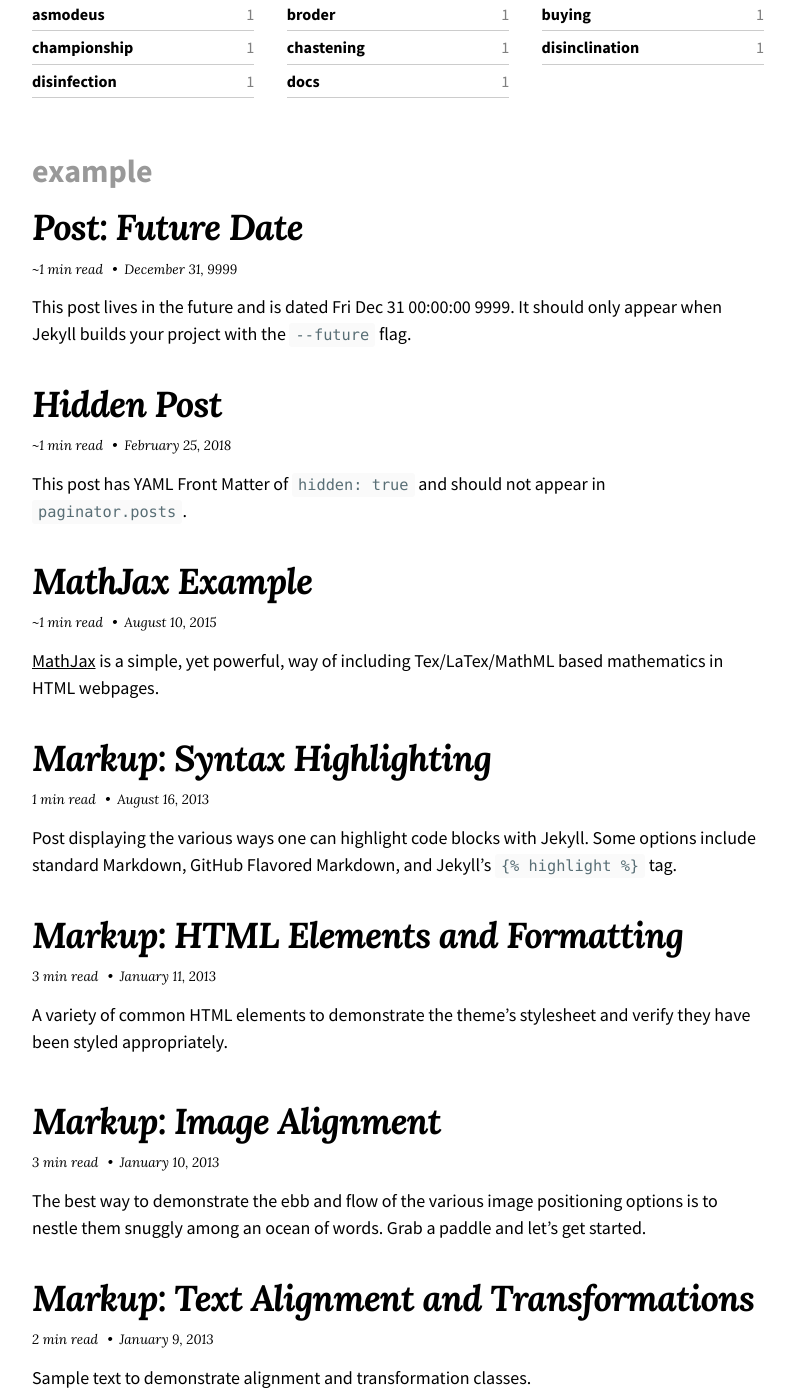
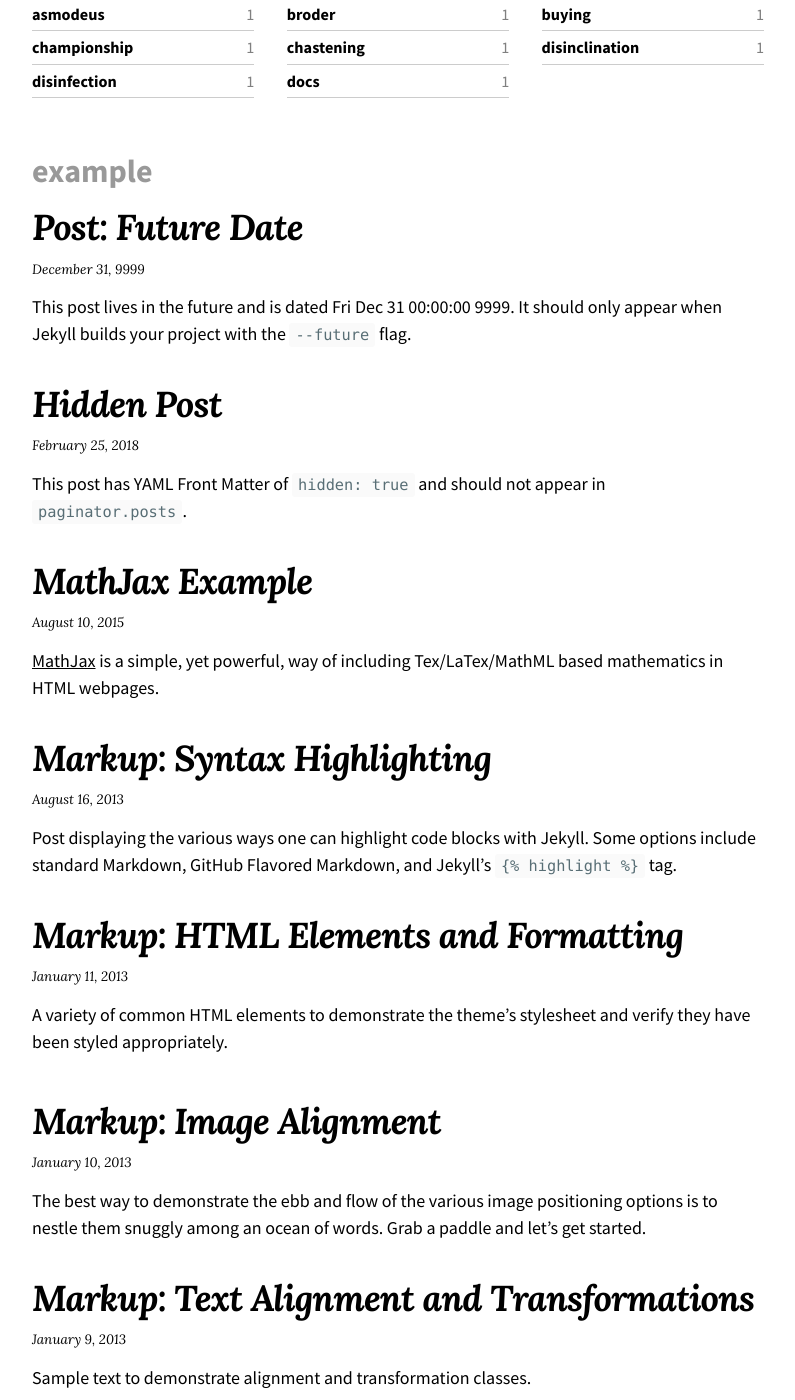
Before and after one commit to wqk317/wqk317.github.io, a Jekyll site: the page built from docs/categories.md, in a window 1280 px wide and 1400 px high, scrolled down 440 px. Shown: the whole window, without its empty margins (242-1037 px from the left). Built offline with Jekyll 4.4.1, drawn with Linux system fonts in a browser that asks for light colours; nearby versions of some CDN libraries; comment, search, counter and statistics services are not loaded; some of the changed text lies outside the part shown.

Commit message:
Update _config.yml

```diff
--- a/_config.yml
+++ b/_config.yml
@@ -20,10 +20,10 @@ locale: zh-CN
 title: "My Blogs"
 description: "生活总结, 工作随笔"
 baseurl: #"/blog"
-url: "https://wqk317.github.io"
+url:  #"https://wqk317.github.io"
 logo: # path of site logo, e.g. "/images/logo.png"
 date_format: "%B %-d, %Y"
-read_time: true
+read_time: #true
 words_per_minute: # 200
 mathjax:
   enable: # MathJax equations, e.g. true, false (default)
```
